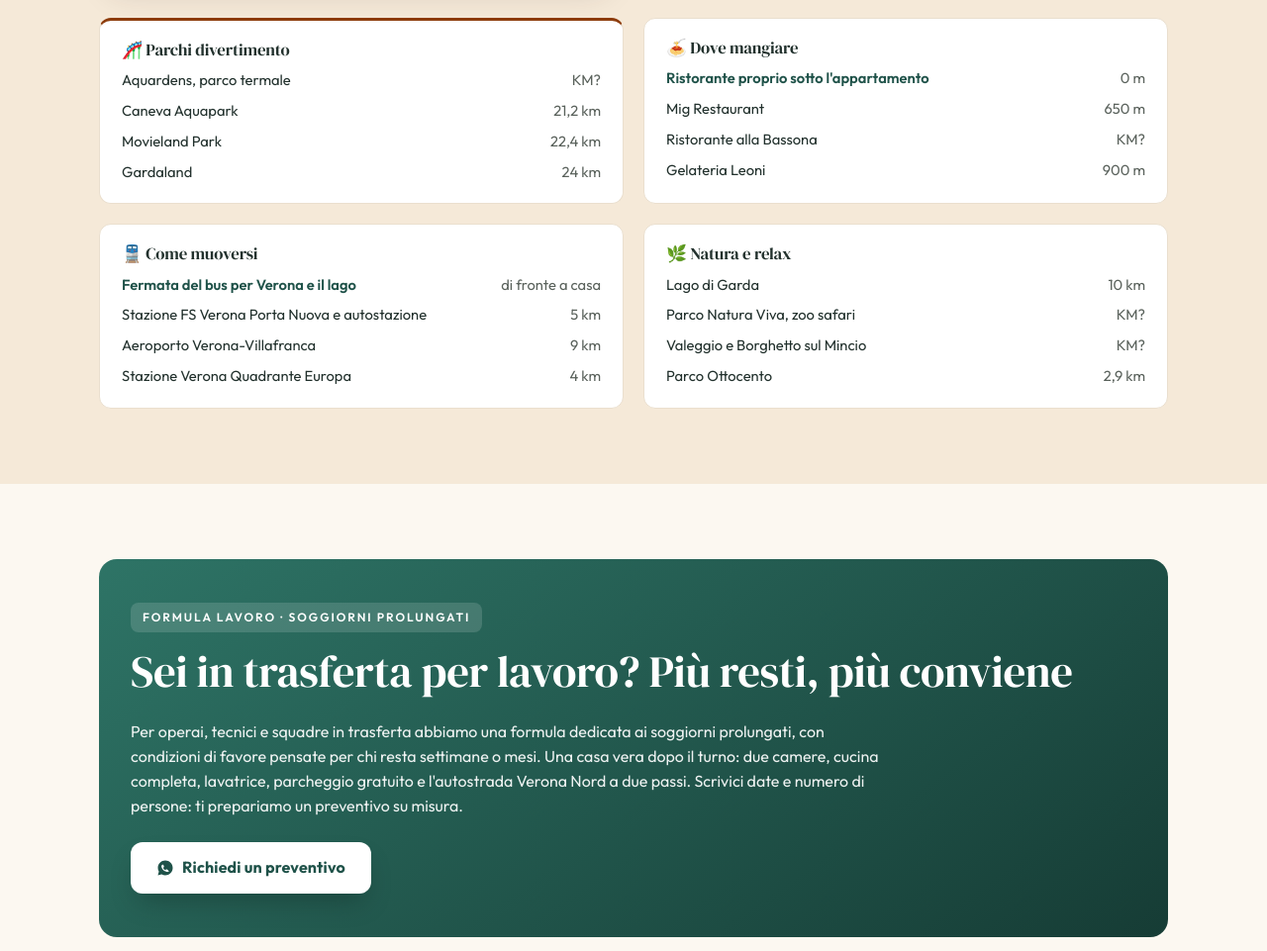
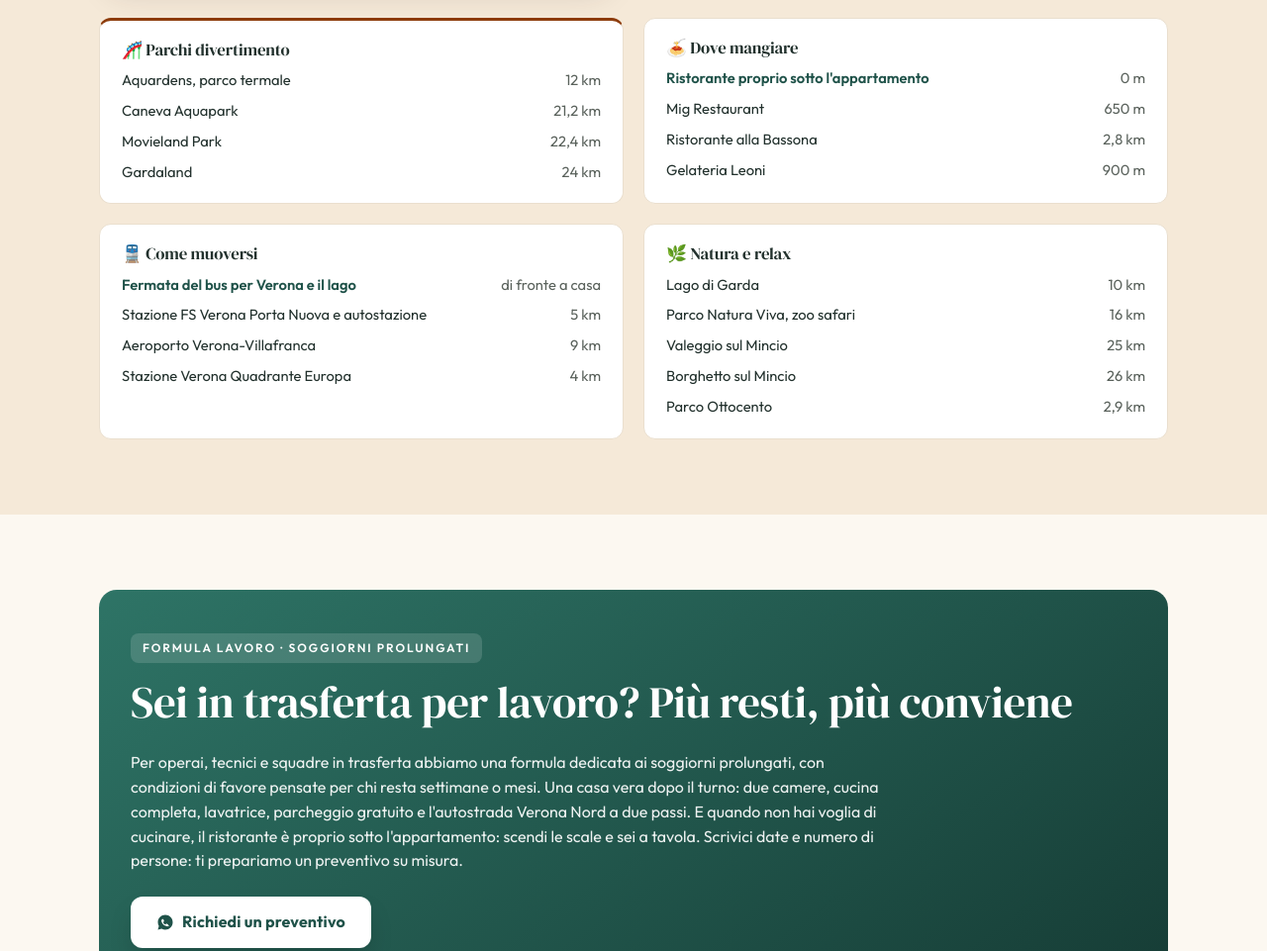
Before and after one commit to chiaratolin/FOTO-ZIA-SARA, a plain HTML site: page marys-home-verona/index.html in a window 1280 px wide. Shown: the part 4000-4961 px from the top of the page at 99% size. Drawn offline with Linux system fonts and the light colour scheme.

Commit message:
Mary's Home Verona: km di Aquardens, zoo, Valeggio, Borghetto e Bassona; ristorante nella formula lavoro
Co-Authored-By: Claude Opus 5.5 <noreply@anthropic.com>
Claude-Session: https://claude.ai/code/session_01D4iCFmGYpiPjhd2LFY1kTd

```diff
--- a/marys-home-verona/index.html
+++ b/marys-home-verona/index.html
@@ -270,7 +270,7 @@
         <li class="route-stop"><b>Centro di Verona</b><span>Arena · 5,8 km</span></li>
         <li class="route-stop home"><b>Mary's Home</b><span>Via Gardesane 44</span></li>
         <li class="route-stop"><b>Lago di Garda</b><span>10 km</span></li>
-        <li class="route-stop"><b>Parchi divertimento</b><span>21–24 km</span></li>
+        <li class="route-stop"><b>Parchi e terme</b><span>12–24 km</span></li>
       </ol>
       <div class="location-grid">
         <div class="map-embed">
@@ -297,7 +297,7 @@
         <div class="nearby-card parks">
           <h3>🎢 Parchi divertimento</h3>
           <ul>
-            <li>Aquardens, parco termale <span data-todo="km">KM?</span></li>
+            <li>Aquardens, parco termale <span>12 km</span></li>
             <li>Caneva Aquapark <span>21,2 km</span></li>
             <li>Movieland Park <span>22,4 km</span></li>
             <li>Gardaland <span>24 km</span></li>
@@ -308,7 +308,7 @@
           <ul>
             <li><strong>Ristorante proprio sotto l'appartamento</strong> <span>0 m</span></li>
             <li>Mig Restaurant <span>650 m</span></li>
-            <li>Ristorante alla Bassona <span data-todo="km">KM?</span></li>
+            <li>Ristorante alla Bassona <span>2,8 km</span></li>
             <li>Gelateria Leoni <span>900 m</span></li>
           </ul>
         </div>
@@ -325,8 +325,9 @@
           <h3>🌿 Natura e relax</h3>
           <ul>
             <li>Lago di Garda <span>10 km</span></li>
-            <li>Parco Natura Viva, zoo safari <span data-todo="km">KM?</span></li>
-            <li>Valeggio e Borghetto sul Mincio <span data-todo="km">KM?</span></li>
+            <li>Parco Natura Viva, zoo safari <span>16 km</span></li>
+            <li>Valeggio sul Mincio <span>25 km</span></li>
+            <li>Borghetto sul Mincio <span>26 km</span></li>
             <li>Parco Ottocento <span>2,9 km</span></li>
           </ul>
         </div>
@@ -340,7 +341,7 @@
       <div class="longstay">
         <span class="longstay-kicker">Formula lavoro · soggiorni prolungati</span>
         <h2>Sei in trasferta per lavoro? Più resti, più conviene</h2>
-        <p>Per operai, tecnici e squadre in trasferta abbiamo una formula dedicata ai soggiorni prolungati, con condizioni di favore pensate per chi resta settimane o mesi. Una casa vera dopo il turno: due camere, cucina completa, lavatrice, parcheggio gratuito e l'autostrada Verona Nord a due passi. Scrivici date e numero di persone: ti prepariamo un preventivo su misura.</p>
+        <p>Per operai, tecnici e squadre in trasferta abbiamo una formula dedicata ai soggiorni prolungati, con condizioni di favore pensate per chi resta settimane o mesi. Una casa vera dopo il turno: due camere, cucina completa, lavatrice, parcheggio gratuito e l'autostrada Verona Nord a due passi. E quando non hai voglia di cucinare, il ristorante è proprio sotto l'appartamento: scendi le scale e sei a tavola. Scrivici date e numero di persone: ti prepariamo un preventivo su misura.</p>
         <a class="btn btn-primary" href="#prenota"><svg class="wa-icon" width="18" height="18" viewBox="0 0 24 24" fill="currentColor" aria-hidden="true"><path d="M12 2C6.48 2 2 6.48 2 12c0 1.85.5 3.58 1.36 5.07L2 22l5.07-1.33A9.93 9.93 0 0 0 12 22c5.52 0 10-4.48 10-10S17.52 2 12 2Zm5.2 14.2c-.22.62-1.28 1.2-1.77 1.27-.45.07-1.02.1-1.65-.1-.38-.12-.87-.28-1.5-.55-2.63-1.14-4.35-3.78-4.48-3.96-.13-.18-1.07-1.42-1.07-2.71 0-1.29.68-1.92.92-2.18.24-.26.52-.32.7-.32h.5c.16 0 .38-.02.58.46.22.52.75 1.83.82 1.96.07.13.11.28.02.45-.36.7-.73.98-.95 1.22-.2.22-.24.35-.09.6.7 1.3 1.5 2.02 2.68 2.6.2.1.32.08.46-.06.17-.18.62-.68.8-.92.17-.24.34-.2.57-.12.23.08 1.48.7 1.73.83.25.13.42.19.48.3.06.11.06.62-.16 1.23Z"/></svg> Richiedi un preventivo</a>
       </div>
     </div>
@@ -414,7 +415,7 @@
         </details>
         <details class="faq-item">
           <summary>Quanto distano Gardaland, Aquardens e gli altri parchi?</summary>
-          <p>Le terme di Aquardens sono a <span data-todo="km">KM?</span>, Caneva Aquapark a 21,2 km, Movieland Park a 22,4 km e Gardaland a 24 km, comodi da raggiungere in auto: perfetti per una giornata con i bambini, tornando la sera in un appartamento spazioso.</p>
+          <p>Le terme di Aquardens sono a 12 km, Caneva Aquapark a 21,2 km, Movieland Park a 22,4 km e Gardaland a 24 km, comodi da raggiungere in auto: perfetti per una giornata con i bambini, tornando la sera in un appartamento spazioso.</p>
         </details>
         <details class="faq-item">
           <summary>Come arrivo nel centro di Verona?</summary>
@@ -430,7 +431,7 @@
         </details>
         <details class="faq-item">
           <summary>Ci sono condizioni speciali per lavoratori e soggiorni lunghi?</summary>
-          <p>Sì: per operai, tecnici e squadre in trasferta c'è una formula dedicata ai soggiorni prolungati, più conveniente rispetto alle tariffe a notte. Le condizioni dipendono da date e numero di persone, per questo le definiamo sempre con un preventivo su misura: scrivici su WhatsApp.</p>
+          <p>Sì: per operai, tecnici e squadre in trasferta c'è una formula dedicata ai soggiorni prolungati, più conveniente rispetto alle tariffe a notte, con il comfort del ristorante proprio sotto l'appartamento per le cene dopo il lavoro. Le condizioni dipendono da date e numero di persone, per questo le definiamo sempre con un preventivo su misura: scrivici su WhatsApp.</p>
         </details>
         <details class="faq-item">
           <summary>È consentito portare animali?</summary>
```
